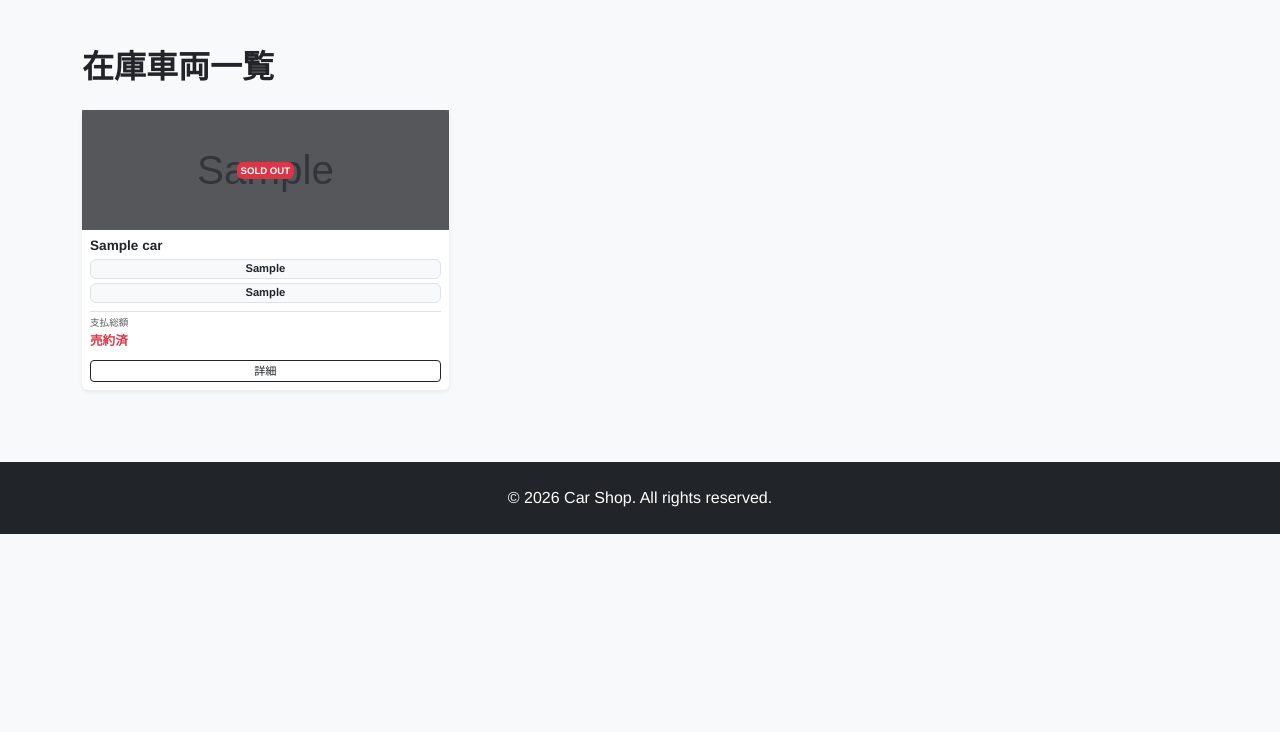
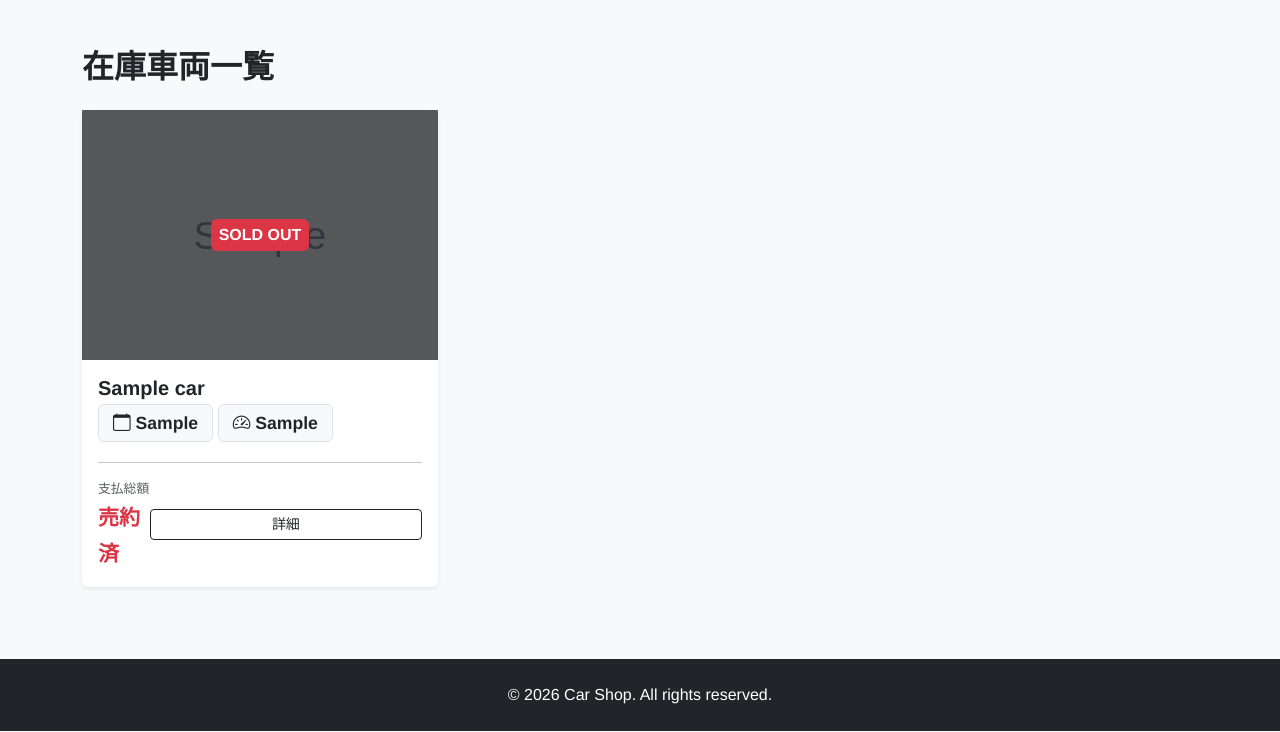
Before and after one commit to shinyaokubo-ai/car_shop, a Django app: page / in a window 1280 px wide. Shown: the part 68-800 px from the top of the page. Run offline with Django 5.2, Linux system fonts and the light colour scheme; tables that the repository leaves empty hold one stand-in row (values such as "Sample post"); grey boxes marked "Sample" are stand-in pictures.

Commit message:
PCとスマホで表示サイズを出し分け

```diff
--- a/cars/templates/cars/stock_list.html
+++ b/cars/templates/cars/stock_list.html
@@ -2,52 +2,93 @@
 {% load humanize %}
 
 {% block content %}
+<style>
+    /* 基本（スマホ）の設定：3列で見やすくコンパクトに */
+    .car-card-img {
+        height: 120px;
+        object-fit: cover;
+    }
+    .car-title {
+        font-size: 0.85rem;
+    }
+    .car-badge {
+        font-size: 0.7rem;
+        padding: 0.3em;
+    }
+    .price-text {
+        font-size: 0.9rem;
+    }
+
+    /* PC版（画面幅が768px以上）の時だけ、以前のサイズに上書き */
+    @media (min-width: 768px) {
+        .car-card-img {
+            height: 250px; /* 画像を大きく戻す */
+        }
+        .car-title {
+            font-size: 1.25rem; /* 車名を大きく */
+        }
+        .car-badge {
+            font-size: 1.1rem; /* 年式・距離を大きく */
+            padding: 0.5em 0.8em;
+            display: inline-block !important; /* 横並びに戻す */
+            width: auto !important;
+        }
+        .price-text {
+            font-size: 1.5rem; /* 価格を大きく(fs-4相当) */
+        }
+    }
+</style>
+
 <div class="container py-4">
     <h2 class="mb-4 fw-bold">在庫車両一覧</h2>
 
-    <div class="row row-cols-3 g-2">
+    <div class="row row-cols-3 g-2 g-md-4">
         {% for car in cars %}
         <div class="col">
             <div class="card h-100 shadow-sm border-0">
                 <div class="position-relative">
                     {% if car.get_main_image_url %}
-                        <img src="{{ car.get_main_image_url }}" class="card-img-top" alt="{{ car.title }}" style="height: 120px; object-fit: cover;">
+                        <img src="{{ car.get_main_image_url }}" class="card-img-top car-card-img" alt="{{ car.title }}">
                     {% else %}
-                        <div class="bg-secondary text-white d-flex align-items-center justify-content-center" style="height: 120px; font-size: 0.7rem;">
+                        <div class="bg-secondary text-white d-flex align-items-center justify-content-center car-card-img">
                             No Image
                         </div>
                     {% endif %}
 
                     {% if car.is_sold_out %}
                     <div class="position-absolute top-0 start-0 w-100 h-100 d-flex align-items-center justify-content-center" style="background: rgba(0,0,0,0.6);">
-                        <span class="badge bg-danger p-1" style="font-size: 0.6rem;">SOLD OUT</span>
+                        <span class="badge bg-danger p-1 p-md-2" style="font-size: 0.6rem; font-size: calc(0.6rem + 0.5vw);">SOLD OUT</span>
                     </div>
                     {% endif %}
                 </div>
 
-                <div class="card-body p-2">
-                    <h6 class="card-title fw-bold mb-1 text-truncate" style="font-size: 0.85rem;">{{ car.title }}</h6>
+                <div class="card-body p-2 p-md-3">
+                    <h5 class="card-title fw-bold mb-1 text-truncate car-title">{{ car.title }}</h5>
 
                     <div class="mb-2">
-                      <span class="badge bg-light text-dark border d-block mb-1" style="font-size: 0.7rem; padding: 0.3em;">
-                        {{ car.registration_year }}
+                      <span class="badge bg-light text-dark border d-block d-md-inline-block mb-1 car-badge">
+                        <i class="bi bi-calendar d-none d-md-inline"></i> {{ car.registration_year }}
                       </span>
-                      <span class="badge bg-light text-dark border d-block" style="font-size: 0.7rem; padding: 0.3em;">
-                        {{ car.mileage }}
+                      <span class="badge bg-light text-dark border d-block d-md-inline-block car-badge">
+                        <i class="bi bi-speedometer2 d-none d-md-inline"></i> {{ car.mileage }}
                       </span>
                     </div>
 
-                    <div class="pt-1 border-top">
-                        <p class="text-muted mb-0" style="font-size: 0.6rem;">支払総額</p>
-                        <div class="text-danger fw-bold" style="font-size: 0.9rem;">
-                            {% if car.is_sold_out %}
-                                <span class="small">売約済</span>
-                            {% else %}
-                                ¥{{ car.price_total|intcomma }}
-                            {% endif %}
+                    <hr class="d-none d-md-block">
+
+                    <div class="d-md-flex justify-content-between align-items-center mt-auto">
+                        <div>
+                            <p class="text-muted mb-0 d-none d-md-block" style="font-size: 0.8rem;">支払総額</p>
+                            <div class="text-danger fw-bold price-text">
+                                {% if car.is_sold_out %}
+                                    <span class="small">売約済</span>
+                                {% else %}
+                                    ¥{{ car.price_total|intcomma }}
+                                {% endif %}
+                            </div>
                         </div>
+                        <a href="{% url 'car_detail' car.pk %}" class="btn btn-outline-dark btn-sm w-100 w-md-auto mt-2 mt-md-0 px-md-3">詳細</a>
                     </div>
-                    <a href="{% url 'car_detail' car.pk %}" class="btn btn-outline-dark btn-sm w-100 mt-2" style="font-size: 0.7rem; padding: 2px;">詳細</a>
                 </div>
             </div>
         </div>
```
